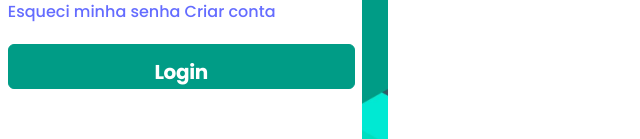
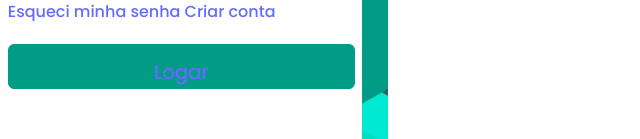
Before and after one commit to TCC-Grupo07/front-end, a React (Vite) app in the folder frontend/: page / in a window 1280 px wide. Shown: the part 404-543 px from the top of the page, without its empty margins (0-640 px from the left). Built offline with nearby package versions, Linux system fonts and the light colour scheme; the HTML template or start-up script is replaced by a standard one.

Commit message:
save AuthContext

```diff
--- a/frontend/package.json
+++ b/frontend/package.json
@@ -12,6 +12,7 @@
   "dependencies": {
     "react": "^18.3.1",
     "react-dom": "^18.3.1",
+    "react-icons": "^5.2.1",
     "react-router-dom": "^6.26.0"
   },
   "devDependencies": {
--- a/frontend/src/App.tsx
+++ b/frontend/src/App.tsx
@@ -1,12 +1,15 @@
+import { AuthProvaider } from "./contexts/AuthContext"
 
 import RouteApp from './routes'
 
 function App() {
 
   return (
-    <div>
-      <RouteApp />
-    </div>
+    <AuthProvaider>
+      <div>
+        <RouteApp />
+      </div>
+    </AuthProvaider>
 
 
   )
--- /dev/null
+++ b/frontend/src/components/ui/button/index.tsx
@@ -0,0 +1,32 @@
+import { ReactNode, ButtonHTMLAttributes } from 'react'
+
+
+
+// import styles from './styles.module.scss'
+
+import { FaSpinner } from 'react-icons/fa'
+
+interface ButtonProps extends ButtonHTMLAttributes<HTMLButtonElement> {
+    Loading?: boolean,
+    children: ReactNode
+}
+
+export function Button({ Loading, children, ...rest }: ButtonProps) {
+    return (
+        <button
+            // className={styles.button}
+            disabled={Loading}
+            {...rest}
+        >
+
+            {Loading ? (
+                <FaSpinner color='#fff' size={16} />
+            ) : (
+                <a >{children}</a>
+            )}
+
+        </button>
+    )
+}
+
+// className={styles.buttonText}
--- /dev/null
+++ b/frontend/src/contexts/AuthContext.tsx
@@ -0,0 +1,39 @@
+import { createContext, ReactNode, useState } from "react";
+
+type AuthContextData = {
+    user: UserProps;
+    isAuthenticated: boolean;
+    signIn: (credentials: SignInProps) => Promise<void>
+}
+
+type UserProps = {
+    id: string;
+    name: string;
+    email: string
+}
+
+type SignInProps = {
+    email: string;
+    password: string
+}
+
+type AuthProvaiderProps = {
+    children: ReactNode
+}
+
+export const AuthContext = createContext({} as AuthContextData)
+
+export function AuthProvaider({ children }: AuthProvaiderProps) {
+    const [user, setUser] = useState<UserProps>()
+    const isAuthenticated = !!user;
+
+    async function signIn() {
+        alert("Clicou no ligin")
+    }
+
+    return (
+        <AuthContext.Provider value={{user, isAuthenticated, signIn}}>
+            {children}
+        </AuthContext.Provider>
+    )
+}
--- a/frontend/src/pages/login/login.tsx
+++ b/frontend/src/pages/login/login.tsx
@@ -1,7 +1,26 @@
+import { useContext, FormEvent } from "react"
 
 import Logo from '../../assets/logo.svg'
 
+import { Button } from "../../components/ui/button/index"
+
+import { AuthContext } from "../../contexts/AuthContext"
+
 function Login() {
+    const { signIn } = useContext(AuthContext)
+
+    async function handleLogin(event: FormEvent) {
+        event.preventDefault()
+
+        let data ={
+            email: "algum@teste.com",
+            password: "123"
+
+        }
+
+        await signIn(data)
+    }
+
     return (
 
         <div className="container">
@@ -11,20 +30,31 @@ function Login() {
                     <h2>Bem-vindo(a) ao Stock Pro</h2>
                     <h1>Login</h1>
 
-                    <div className='forms'>
+                    <form onSubmit={handleLogin}>
+                        <div className='forms'>
 
-                        <input type="email" required placeholder='Email' id='email' />
 
-                        <input type="password" required id="password" placeholder='Senha' />
-                    </div>
+                            <input type="email" required placeholder='Email' id='email' />
+
+                            <input type="password" required id="password" placeholder='Senha' />
+                        </div>
+                    </form>
 
                     <div className="logar">
                         <a id='esqueciSenha' href="#">Esqueci minha senha </a>
                         <a id='criarConta' href='/register'>Criar conta</a>
+
                     </div>
 
 
-                    <button type='submit'>Login</button>
+
+                    <Button
+                        type='submit'
+                        Loading={false}
+                    >
+                        Logar
+                    </Button>
+                    {/* <button type='submit'>Login</button> */}
                 </div>
             </div>
 
```
Also changed, not shown: frontend/src/pages/login/styleLogin.css (+13 -0 lines), 1 other file (tests, documents, lock files or other folders).
